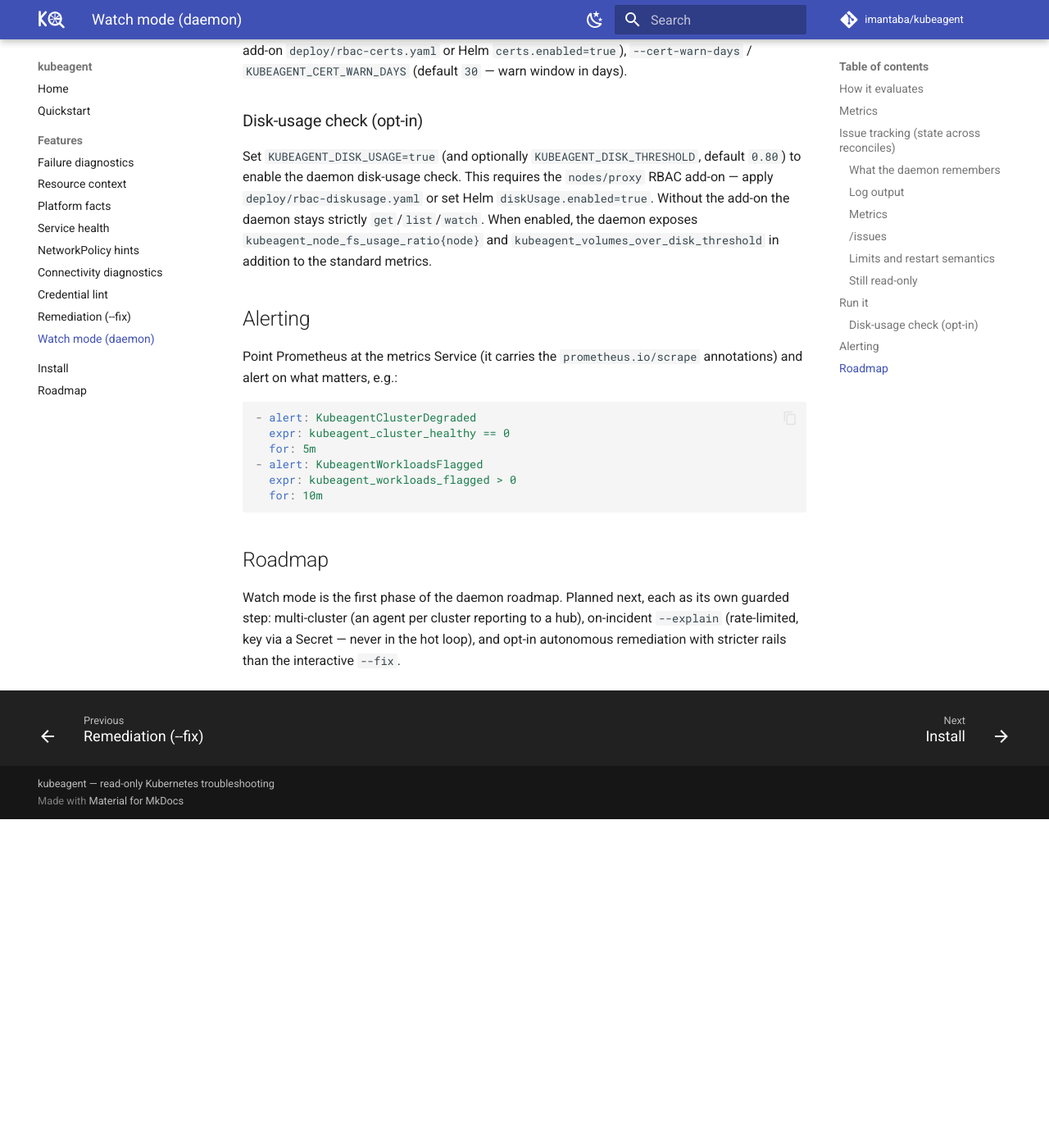
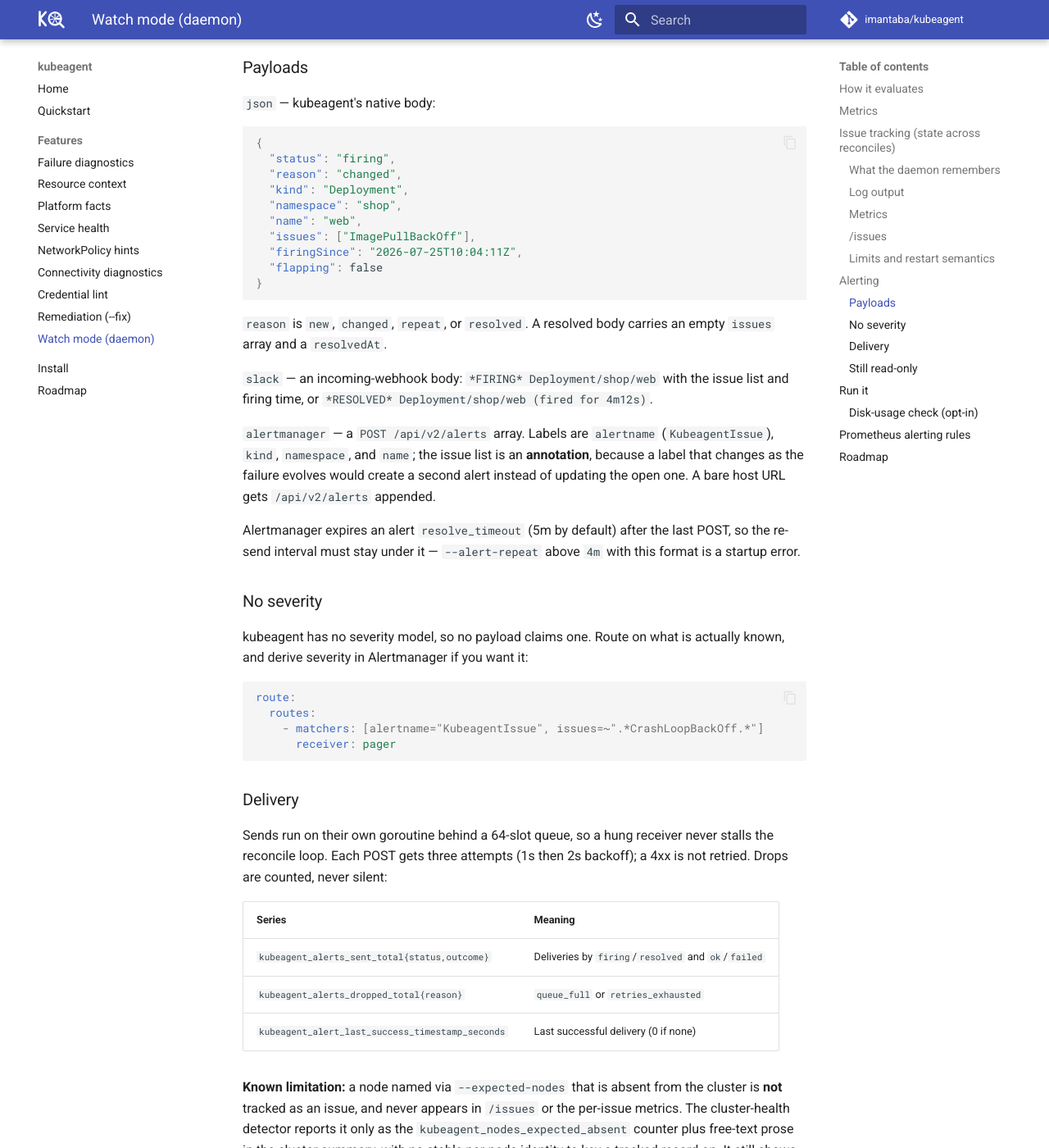
Before and after one commit to imantaba/kubeagent, an MkDocs documentation site: the page built from website/docs/features/watch-mode.md, in a window 1280 px wide and 1400 px high, scrolled down 6929 px. Shown: the whole window at 82% size. Built offline with MkDocs 1.6.1 and Material for MkDocs 9.7.7, drawn with Linux system fonts in a browser that asks for light colours; comment, search, counter and statistics services are not loaded; before the commit the page ends 7928 px from its top, so only the background shows below that; some of the changed text lies outside the part shown.

Commit message:
docs: document watch alerting

````diff
--- a/website/docs/features/watch-mode.md
+++ b/website/docs/features/watch-mode.md
@@ -218,6 +218,96 @@ workload recovered — check whether a `NEW` line for the same object arrived in
 the same reconcile. Mean time to resolution follows the same rule: it measures
 how long each distinct failure mode fired, not how long the object was broken.
 
+## Alerting
+
+The daemon can push transitions to a webhook instead of waiting to be scraped. It
+stays read-only toward the cluster: alerting adds exactly one egress destination,
+the URL you configure.
+
+**One alert per object, not per issue.** An alert opens when an object acquires
+its first issue, updates when its issue set changes, and clears only when the
+object has no active issues at all. This is deliberate: because tracking is keyed
+on the issue, a workload whose failure mode evolves —
+`Degraded` → `ErrImagePull` → `ImagePullBackOff` — logs a `RESOLVED` for each
+superseded mode while it is still broken. Rolled up per object, that is one alert
+that stays firing until the Deployment actually recovers.
+
+Enable it by setting the URL in the environment:
+
+```bash
+export KUBEAGENT_ALERT_WEBHOOK=<WEBHOOK_URL>
+kubeagent watch --alert-format slack
+```
+
+There is no `--alert-webhook` flag on purpose: a Slack incoming-webhook URL is a
+bearer token in URL form, and a flag would put it in the pod spec's args and in
+`ps` output. Only `scheme://host` is ever logged.
+
+| Flag | Default | Meaning |
+|------|---------|---------|
+| `--alert-format` | `json` | `json`, `slack`, or `alertmanager` |
+| `--alert-repeat` | `4h`, or `60s` for `alertmanager` | Re-send interval for still-firing alerts |
+
+The re-send is what makes a dropped notification self-healing: a receiver that was
+down when the alert opened learns about it on the next repeat.
+
+### Payloads
+
+`json` — kubeagent's native body:
+
+```json
+{
+  "status": "firing",
+  "reason": "changed",
+  "kind": "Deployment",
+  "namespace": "shop",
+  "name": "web",
+  "issues": ["ImagePullBackOff"],
+  "firingSince": "2026-07-25T10:04:11Z",
+  "flapping": false
+}
+```
+
+`reason` is `new`, `changed`, `repeat`, or `resolved`. A resolved body carries an
+empty `issues` array and a `resolvedAt`.
+
+`slack` — an incoming-webhook body: `*FIRING* Deployment/shop/web` with the issue
+list and firing time, or `*RESOLVED* Deployment/shop/web (fired for 4m12s)`.
+
+`alertmanager` — a `POST /api/v2/alerts` array. Labels are `alertname`
+(`KubeagentIssue`), `kind`, `namespace`, and `name`; the issue list is an
+**annotation**, because a label that changes as the failure evolves would create a
+second alert instead of updating the open one. A bare host URL gets
+`/api/v2/alerts` appended.
+
+Alertmanager expires an alert `resolve_timeout` (5m by default) after the last
+POST, so the re-send interval must stay under it — `--alert-repeat` above `4m`
+with this format is a startup error.
+
+### No severity
+
+kubeagent has no severity model, so no payload claims one. Route on what is
+actually known, and derive severity in Alertmanager if you want it:
+
+```yaml
+route:
+  routes:
+    - matchers: [alertname="KubeagentIssue", issues=~".*CrashLoopBackOff.*"]
+      receiver: pager
+```
+
+### Delivery
+
+Sends run on their own goroutine behind a 64-slot queue, so a hung receiver never
+stalls the reconcile loop. Each POST gets three attempts (1s then 2s backoff);
+a 4xx is not retried. Drops are counted, never silent:
+
+| Series | Meaning |
+|--------|---------|
+| `kubeagent_alerts_sent_total{status,outcome}` | Deliveries by `firing`/`resolved` and `ok`/`failed` |
+| `kubeagent_alerts_dropped_total{reason}` | `queue_full` or `retries_exhausted` |
+| `kubeagent_alert_last_success_timestamp_seconds` | Last successful delivery (0 if none) |
+
 **Known limitation:** a node named via `--expected-nodes` that is absent from
 the cluster is **not** tracked as an issue, and never appears in `/issues` or
 the per-issue metrics. The cluster-health detector reports it only as the
@@ -269,10 +359,11 @@ default `0.80`) to enable the daemon disk-usage check. This requires the
 `kubeagent_node_fs_usage_ratio{node}` and
 `kubeagent_volumes_over_disk_threshold` in addition to the standard metrics.
 
-## Alerting
+## Prometheus alerting rules
 
-Point Prometheus at the metrics Service (it carries the `prometheus.io/scrape`
-annotations) and alert on what matters, e.g.:
+Independent of the webhook [Alerting](#alerting) above, you can also point
+Prometheus at the metrics Service (it carries the `prometheus.io/scrape`
+annotations) and alert on the gauges directly, e.g.:
 
 ```yaml
 - alert: KubeagentClusterDegraded
````
Also changed, not shown: website/docs/roadmap.md (+8 -5 lines), CHANGELOG.md.
